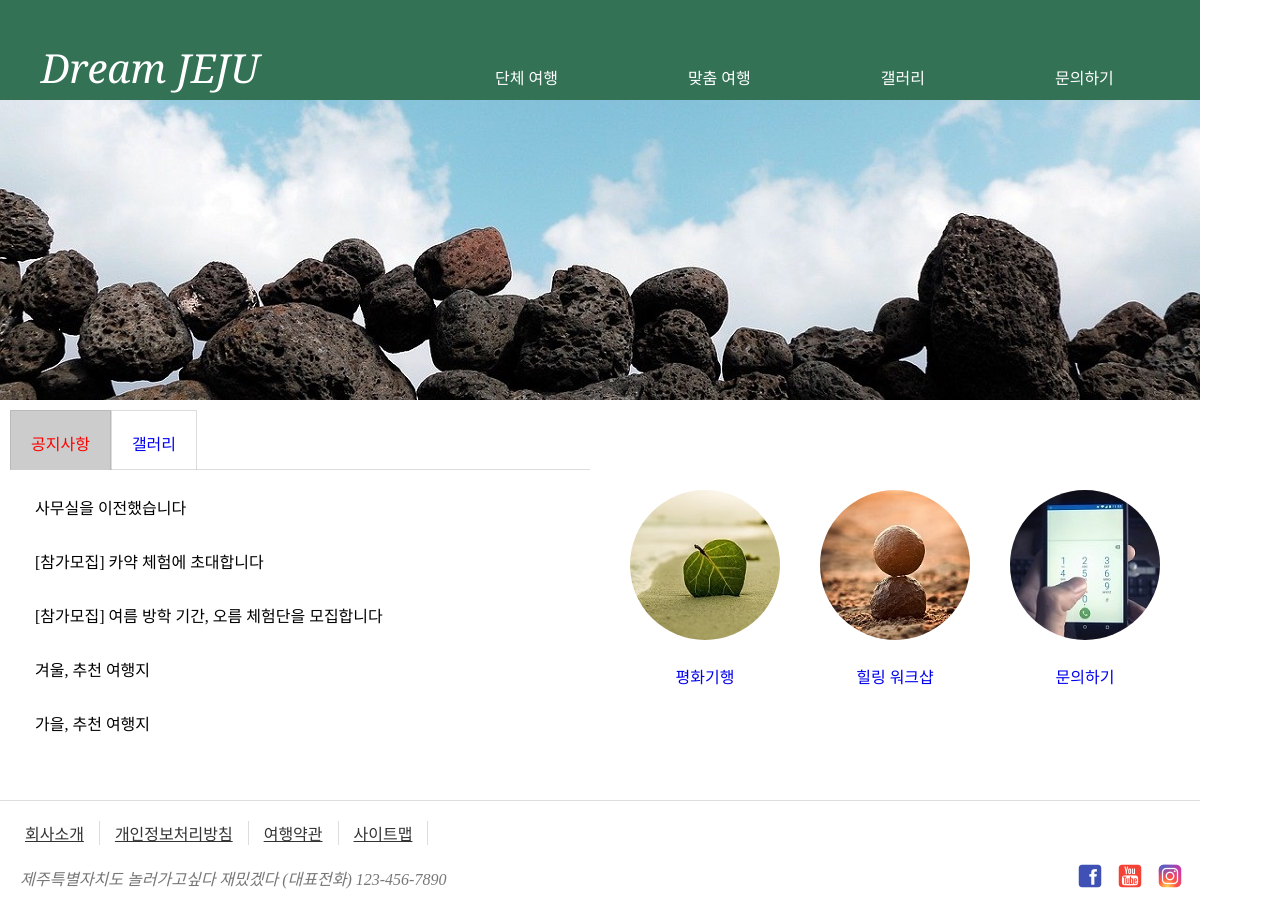
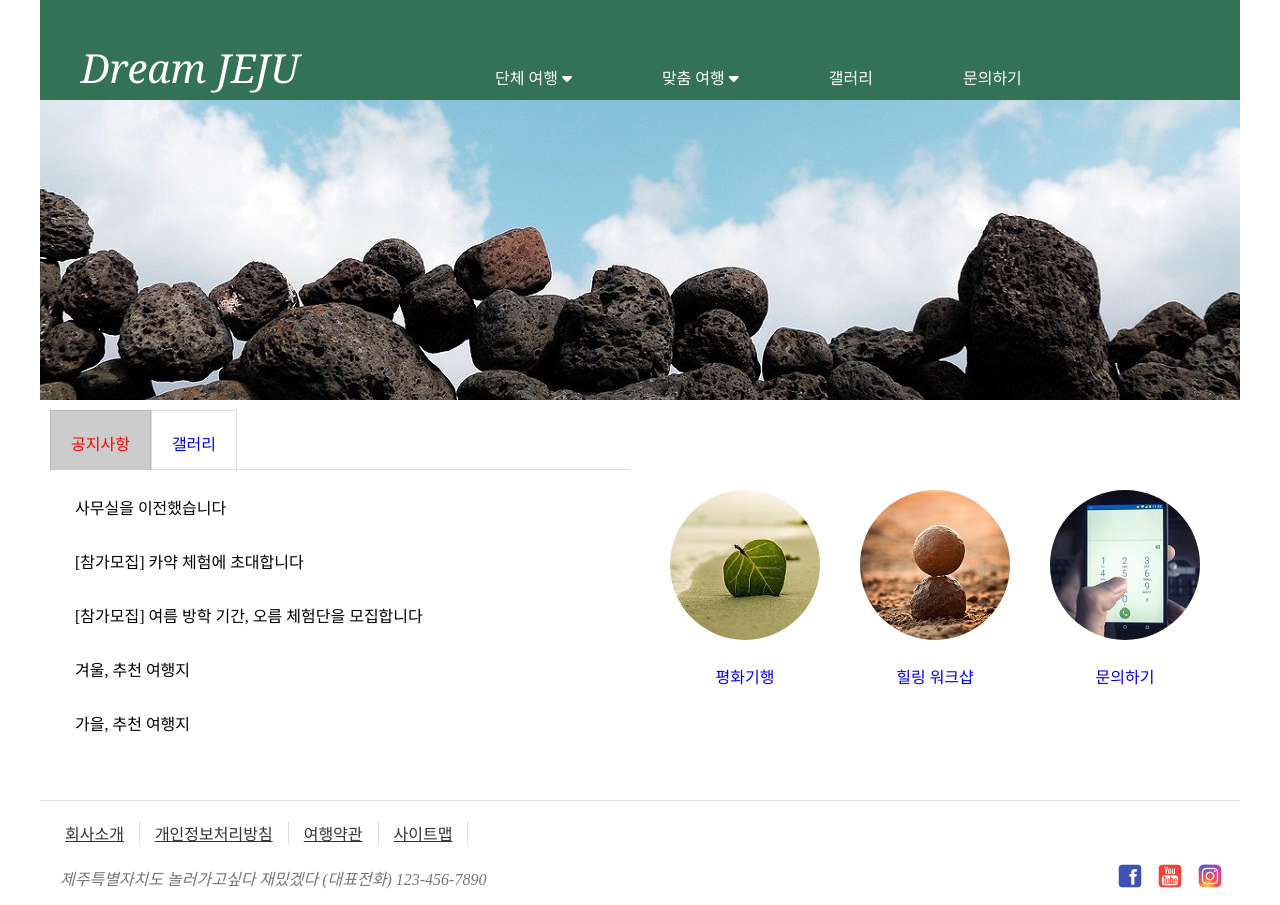
Before and after one commit to clemetie/new0107, a plain HTML site: page index.html in a window 1280 px wide. Drawn offline with Linux system fonts and the light colour scheme.

Commit message:
완성해따

```diff
--- a/css/dream.css
+++ b/css/dream.css
@@ -11,6 +11,7 @@ ol {
 .container {
   width: 1200px;
   height: 900px;
+  margin: 0 auto;
 }
 header {
   width: 100%;
@@ -37,7 +38,7 @@ nav {
 }
 nav li {
   float: left;
-  margin-left: 100px;
+  margin-left: 60px;
   padding: 15px;
 }
 nav li a {
@@ -73,10 +74,10 @@ nav li a {
 .notice .top li:last-child {
   -moz-border-left-colors: none;
 }
-.noticebox{
+.noticebox {
   background-color: #ccc;
 }
-.noticebox a{
+.noticebox a {
   color: red;
 }
 .notice .top li a {
@@ -102,6 +103,11 @@ nav li a {
   float: left;
   height: auto;
 }
+
+.imgbox .img1 img:hover {
+  cursor: pointer;
+  filter:brightness(.5)
+}
 .imgbox .title {
   display: block;
   text-decoration: none;
@@ -111,31 +117,31 @@ footer {
   width: 100%;
   height: 100px;
   padding: 10px;
-  border-top: 1px solid #8a8a8a4a ;
+  border-top: 1px solid #8a8a8a4a;
 }
-footer ul{
+footer ul {
   height: calc(100% / 2);
 }
-footer ul li{
+footer ul li {
   float: left;
   padding: 0 15px;
   margin-top: 10px;
-border-right: 1px solid #8a8a8a4a ;
+  border-right: 1px solid #8a8a8a4a;
 }
-footer ul li a{
+footer ul li a {
   color: #333;
 }
-footer address{
+footer address {
   color: #777;
   height: calc(100% / 2);
   float: left;
   padding: 0 10px;
   margin-top: 15px;
 }
-footer .logobox{
+footer .logobox {
   float: right;
 }
-footer .logobox li{
+footer .logobox li {
   border-right: none;
   padding: 0 5px;
 }
--- a/index.html
+++ b/index.html
@@ -5,6 +5,7 @@
     <meta name="viewport" content="width=device-width, initial-scale=1.0" />
     <title>Dream JEJU</title>
     <link rel="stylesheet" href="css/dream.css" />
+    <link href="https://cdnjs.cloudflare.com/ajax/libs/font-awesome/6.0.0-beta3/css/all.min.css" rel="stylesheet">
   </head>
   <body>
     <div class="container">
@@ -12,8 +13,8 @@
         <div class="logo">Dream JEJU</div>
         <nav>
           <ul>
-            <li><a href="#">단체 여행</a></li>
-            <li><a href="#">맞춤 여행</a></li>
+            <li><a href="#">단체 여행 <i class="fa-solid fa-caret-down"></i></a></li>
+            <li><a href="#">맞춤 여행 <i class="fa-solid fa-caret-down"></i></a></li>
             <li><a href="#">갤러리</a></li>
             <li><a href="#">문의하기</a></li>
           </ul>
```
Lines whose indentation alone changed are shown as unchanged.
